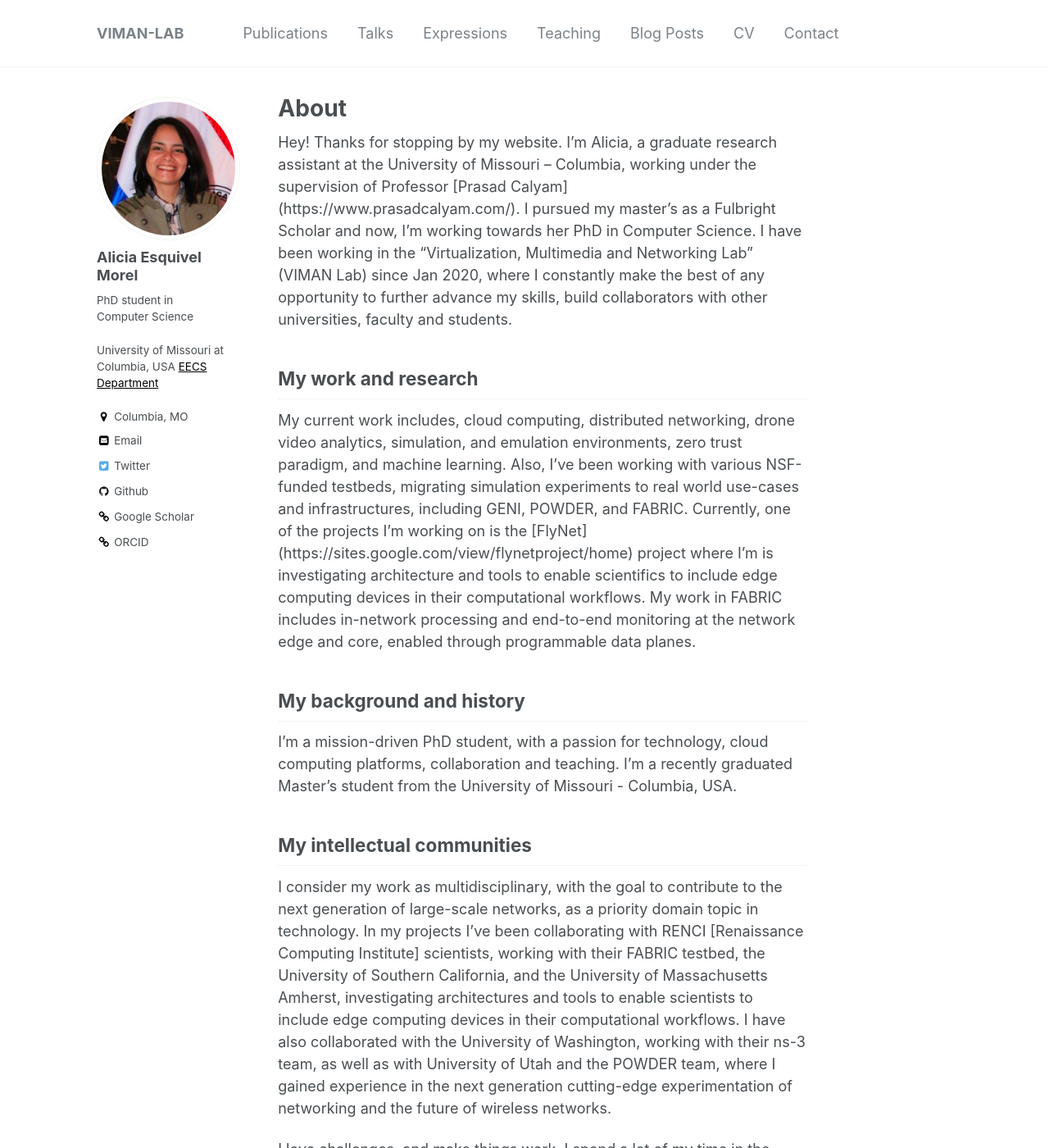
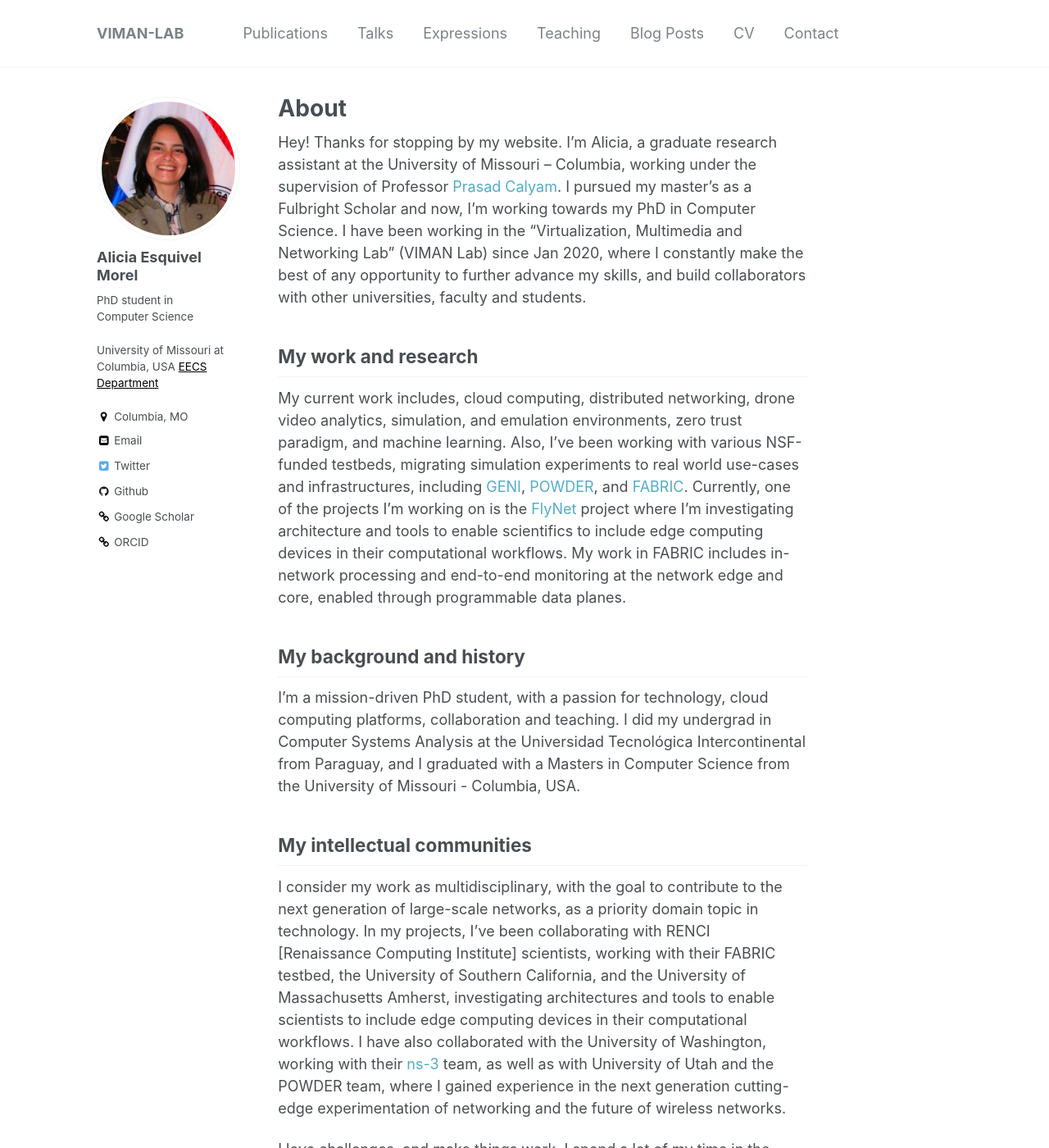
Before and after one commit to alicesquivel/alicesquivel.github.io, a Jekyll site: the page built from _pages/about.md, in a window 1280 px wide and 1400 px high. Shown: the whole window at 82% size. Built offline with Jekyll 4.4.1, drawn with Linux system fonts in a browser that asks for light colours; some of the changed text lies outside the part shown.

Commit message:
Update about

```diff
--- a/_pages/about.md
+++ b/_pages/about.md
@@ -10,16 +10,16 @@ redirect_from:
 
 {% include base_path %}
 
-Hey! Thanks for stopping by my website. I'm Alicia, a graduate research assistant at the University of Missouri – Columbia, working under the supervision of Professor [Prasad Calyam] (https://www.prasadcalyam.com/). I pursued my master’s as a Fulbright Scholar and now, I'm working towards her PhD in Computer Science. I have been working in the “Virtualization, Multimedia and Networking Lab” (VIMAN Lab) since Jan 2020, where I constantly make the best of any opportunity to further advance my skills, build collaborators with other universities, faculty and students.
+Hey! Thanks for stopping by my website. I'm Alicia, a graduate research assistant at the University of Missouri – Columbia, working under the supervision of Professor [Prasad Calyam](https://www.prasadcalyam.com/). I pursued my master’s as a Fulbright Scholar and now, I'm working towards my PhD in Computer Science. I have been working in the “Virtualization, Multimedia and Networking Lab” (VIMAN Lab) since Jan 2020, where I constantly make the best of any opportunity to further advance my skills, and build collaborators with other universities, faculty and students.
 
 ## My work and research
-My current work includes, cloud computing, distributed networking, drone video analytics, simulation, and emulation environments, zero trust paradigm, and machine learning. Also, I've been working with various NSF-funded testbeds, migrating simulation experiments to real world use-cases and infrastructures, including GENI, POWDER, and FABRIC. Currently, one of the projects I'm working on is the [FlyNet] (https://sites.google.com/view/flynetproject/home) project where I'm is investigating architecture and tools to enable scientifics to include edge computing devices in their computational workflows. My work in FABRIC includes in-network processing and end-to-end monitoring at the network edge and core, enabled through programmable data planes.
+My current work includes, cloud computing, distributed networking, drone video analytics, simulation, and emulation environments, zero trust paradigm, and machine learning. Also, I've been working with various NSF-funded testbeds, migrating simulation experiments to real world use-cases and infrastructures, including [GENI](https://www.geni.net/), [POWDER](https://www.powderwireless.net/), and [FABRIC](https://fabric-testbed.net/). Currently, one of the projects I'm working on is the [FlyNet](https://sites.google.com/view/flynetproject/home) project where I'm investigating architecture and tools to enable scientifics to include edge computing devices in their computational workflows. My work in FABRIC includes in-network processing and end-to-end monitoring at the network edge and core, enabled through programmable data planes.
 
 
 ## My background and history
-I'm a mission-driven PhD student, with a passion for technology, cloud computing platforms, collaboration and teaching. I'm a recently graduated Master's student from the University of Missouri - Columbia, USA.
+I'm a mission-driven PhD student, with a passion for technology, cloud computing platforms, collaboration and teaching. I did my undergrad in Computer Systems Analysis at the Universidad Tecnológica Intercontinental from Paraguay, and I graduated with a Masters in Computer Science from the University of Missouri - Columbia, USA.
 
 ## My intellectual communities
-I consider my work as multidisciplinary, with the goal to contribute to the next generation of large-scale networks, as a priority domain topic in technology. In my projects I've been collaborating with RENCI [Renaissance Computing Institute] scientists, working with their FABRIC testbed, the University of Southern California, and the University of Massachusetts Amherst, investigating architectures and tools to enable scientists to include edge computing devices in their computational workflows. I have also collaborated with the University of Washington, working with their ns-3 team,  as well as with University of Utah and the POWDER team, where I gained experience in the next generation cutting-edge experimentation of networking and the future of wireless networks.
+I consider my work as multidisciplinary, with the goal to contribute to the next generation of large-scale networks, as a priority domain topic in technology. In my projects, I've been collaborating with RENCI [Renaissance Computing Institute] scientists, working with their FABRIC testbed, the University of Southern California, and the University of Massachusetts Amherst, investigating architectures and tools to enable scientists to include edge computing devices in their computational workflows. I have also collaborated with the University of Washington, working with their [ns-3](https://www.nsnam.org/) team,  as well as with University of Utah and the POWDER team, where I gained experience in the next generation cutting-edge experimentation of networking and the future of wireless networks.
 
-I love challenges, and make things work. I spend a lot of my time in the computer, learning about new technologies, methodologies to find solutions to my research problems, and I often collaborate with people from other disciplines. I enjoy giving presentations about my work, and meeting new people in conferences around the world.
+I love challenges, and make things work. I spend a lot of my time in the computer, learning about new technologies, methodologies to find solutions to research problems, reviewing papers, and I often collaborate with people from other disciplines. I enjoy giving presentations about my work, and meeting new people in conferences around the world.
```
